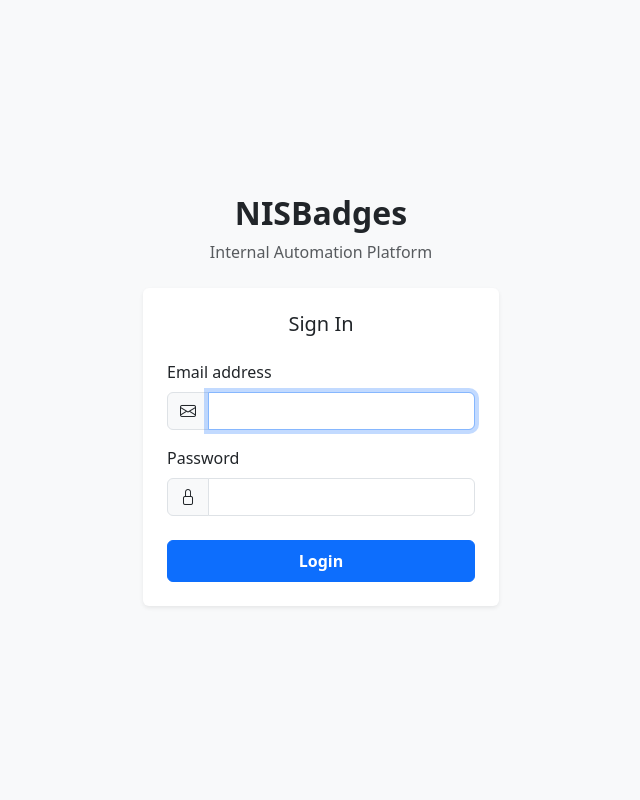
After one commit to Sagar-N-Mutalik/NISBadges-platform, a Django app: page /login/ in a window 1280 px wide. The commit adds this page. Shown: the whole page, without its empty margins (319-959 px from the left). Run offline with Django 5.2, Linux system fonts and the light colour scheme.

Commit message:
updating code

```diff
--- /dev/null
+++ b/core_accounts/templates/core_accounts/login.html
@@ -0,0 +1,70 @@
+<!DOCTYPE html>
+<html lang="en">
+
+<head>
+    <meta charset="UTF-8">
+    <meta name="viewport" content="width=device-width, initial-scale=1.0">
+    <title>Login | NISBadges Platform</title>
+    <link href="https://cdn.jsdelivr.net/npm/bootstrap@5.3.0/dist/css/bootstrap.min.css" rel="stylesheet">
+    <link rel="stylesheet" href="https://cdn.jsdelivr.net/npm/bootstrap-icons@1.10.5/font/bootstrap-icons.css">
+    <style>
+        body {
+            background-color: #f8f9fa;
+            min-height: 100vh;
+            display: flex;
+            align-items: center;
+        }
+    </style>
+</head>
+
+<body>
+    <div class="container">
+        <div class="row justify-content-center">
+            <div class="col-md-5 col-lg-4">
+                <div class="text-center mb-4">
+                    <h2 class="fw-bold text-dark">NISBadges</h2>
+                    <p class="text-muted">Internal Automation Platform</p>
+                </div>
+
+                <div class="card shadow-sm border-0">
+                    <div class="card-body p-4">
+                        <h5 class="card-title text-center mb-4">Sign In</h5>
+
+                        {% if messages %}
+                        {% for message in messages %}
+                        <div class="alert alert-{{ message.tags }} alert-dismissible fade show" role="alert">
+                            {{ message }}
+                            <button type="button" class="btn-close" data-bs-dismiss="alert" aria-label="Close"></button>
+                        </div>
+                        {% endfor %}
+                        {% endif %}
+
+                        <form method="post">
+                            {% csrf_token %}
+                            <div class="mb-3">
+                                <label for="email" class="form-label">Email address</label>
+                                <div class="input-group">
+                                    <span class="input-group-text"><i class="bi bi-envelope"></i></span>
+                                    <input type="email" class="form-control" id="email" name="email" required autofocus>
+                                </div>
+                            </div>
+                            <div class="mb-4">
+                                <label for="password" class="form-label">Password</label>
+                                <div class="input-group">
+                                    <span class="input-group-text"><i class="bi bi-lock"></i></span>
+                                    <input type="password" class="form-control" id="password" name="password" required>
+                                </div>
+                            </div>
+                            <div class="d-grid gap-2">
+                                <button type="submit" class="btn btn-primary py-2 fw-bold">Login</button>
+                            </div>
+                        </form>
+                    </div>
+                </div>
+            </div>
+        </div>
+    </div>
+    <script src="https://cdn.jsdelivr.net/npm/bootstrap@5.3.0/dist/js/bootstrap.bundle.min.js"></script>
+</body>
+
+</html>
--- /dev/null
+++ b/core_accounts/urls.py
@@ -0,0 +1,7 @@
+from django.urls import path
+from . import views
+
+urlpatterns = [
+    path('login/', views.login_view, name='login'),
+    path('logout/', views.logout_view, name='logout'),
+]
--- a/core_accounts/views.py
+++ b/core_accounts/views.py
@@ -1,3 +1,24 @@
-from django.shortcuts import render
+from django.shortcuts import render, redirect
+from django.contrib.auth import authenticate, login, logout
+from django.contrib import messages
 
-# Create your views here.
+def login_view(request):
+    if request.user.is_authenticated:
+        return redirect('dashboard_home')
+
+    if request.method == 'POST':
+        email = request.POST.get('email')
+        password = request.POST.get('password')
+
+        user = authenticate(request, email=email, password=password)
+        if user is not None:
+            login(request, user)
+            return redirect('dashboard_home')
+        else:
+            messages.error(request, 'Invalid email or password.')
+
+    return render(request, 'core_accounts/login.html')
+
+def logout_view(request):
+    logout(request)
+    return redirect('login')
--- a/events/views.py
+++ b/events/views.py
@@ -32,6 +32,7 @@ def event_list(request):
     events = Event.objects.all().order_by('-event_date')
     return render(request, 'events/event_list.html', {'events': events})
 
+@login_required(login_url='/admin/login/')
 def upload_attendance(request):
     events = Event.objects.all().order_by('-event_date')
 
--- a/members/views.py
+++ b/members/views.py
@@ -24,6 +24,9 @@ def clean_name(name):
     # Trim spaces
     return name.strip()
 
+from core_accounts.decorators import main_admin_required
+
+@main_admin_required
 def upload_members(request):
     if request.method == 'POST':
         file = request.FILES.get('file')
--- a/nisbadges_platform/settings.py
+++ b/nisbadges_platform/settings.py
@@ -122,3 +122,6 @@ USE_TZ = True
 STATIC_URL = 'static/'
 STATICFILES_DIRS = [os.path.join(BASE_DIR, 'static')]
 AUTH_USER_MODEL = 'core_accounts.CoreUser'
+
+LOGIN_URL = 'login'
+LOGIN_REDIRECT_URL = 'dashboard_home'
--- a/nisbadges_platform/urls.py
+++ b/nisbadges_platform/urls.py
@@ -19,7 +19,7 @@ from django.urls import include, path
 
 urlpatterns = [
     path('admin/', admin.site.urls),
-    # path('', include('core_accounts.urls')),         # Login and authentication flow
+    path('', include('core_accounts.urls')),         # Login and authentication flow
     path('dashboard/', include('members.urls')), # Members database
     path('events/', include('events.urls')),     # Event management & attendance
     path('leaderboard/', include('leaderboard.urls')), # Rankings & badge eligibility
```
Also changed, not shown: core_accounts/decorators.py (added, +38 -0 lines), leaderboard/views.py (+5 -2 lines), templates/base.html (+8 -0 lines).
